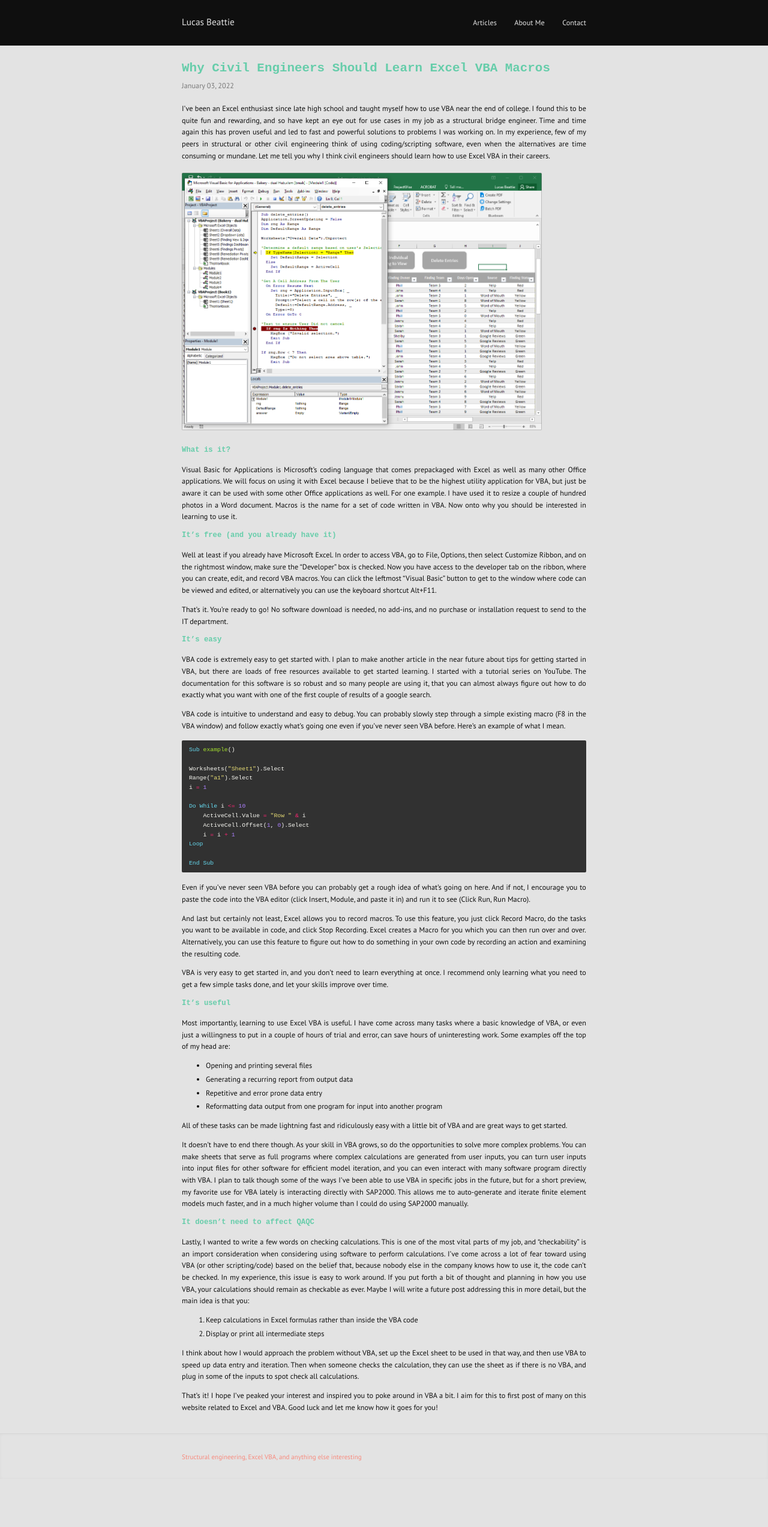
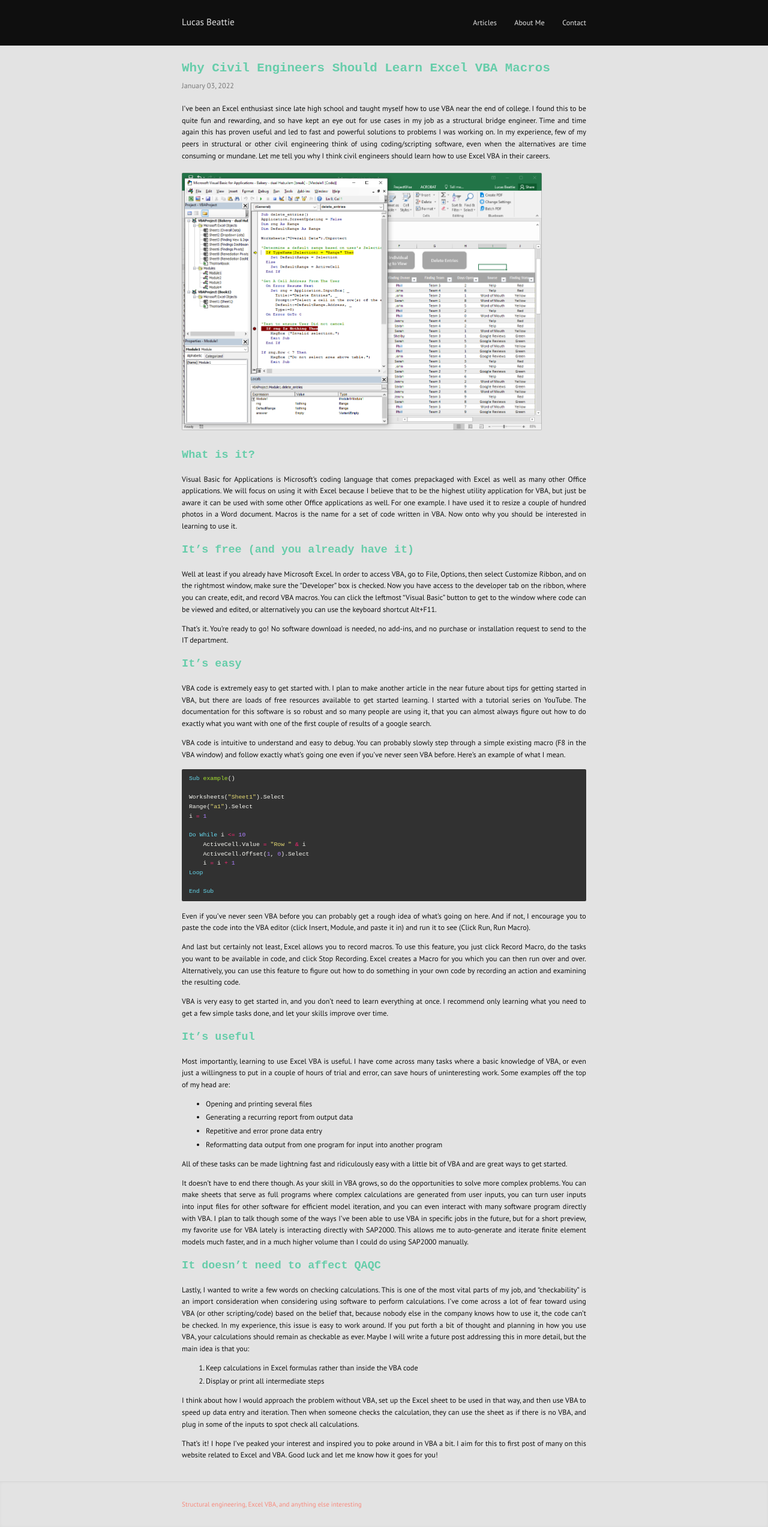
Before and after one commit to labeattie/lucasbeattiedotcom, a Jekyll site: the page built from _posts/2022-01-03-why-civil-engineers-vba.md, in a window 1280 px wide. Shown: the whole page at 60% size. Built offline with Jekyll 4.4.1, drawn with Linux system fonts in a browser that asks for light colours; before the commit the page ends 2465 px from its top, so only the background shows below that.

Commit message:
header fonts

```diff
--- a/_sass/basic.sass
+++ b/_sass/basic.sass
@@ -22,7 +22,7 @@ h1, h2, h3, h4, h5, h6
   color: mediumaquamarine
 
 h2
-  font-size: 1.0em
+  font-size: 1.5em
 
 b, strong, th
   font-weight: $font-weight + 200
```
